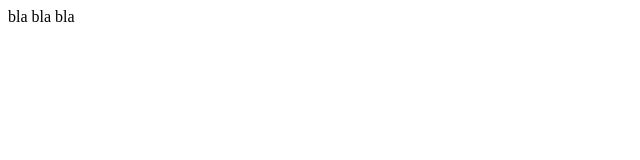
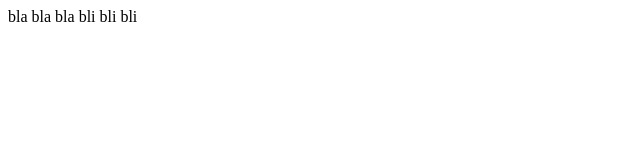
Before and after one commit to Reesoto/sandbox, a plain HTML site: page index.html in a window 1280 px wide. Shown: the full height of the page, 0-640 px from the left. Drawn offline with Linux system fonts and the light colour scheme.

Commit message:
add text

```diff
--- a/index.html
+++ b/index.html
@@ -6,5 +6,6 @@
 </head>
 <body>
     bla bla bla
+    bli bli bli
 </body>
 </html>
```
